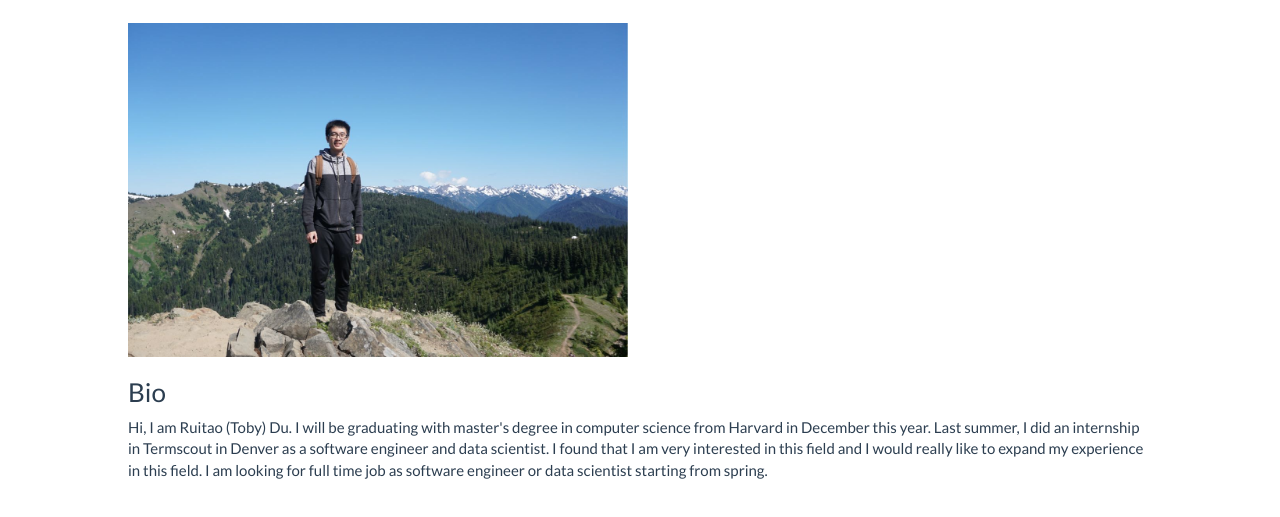
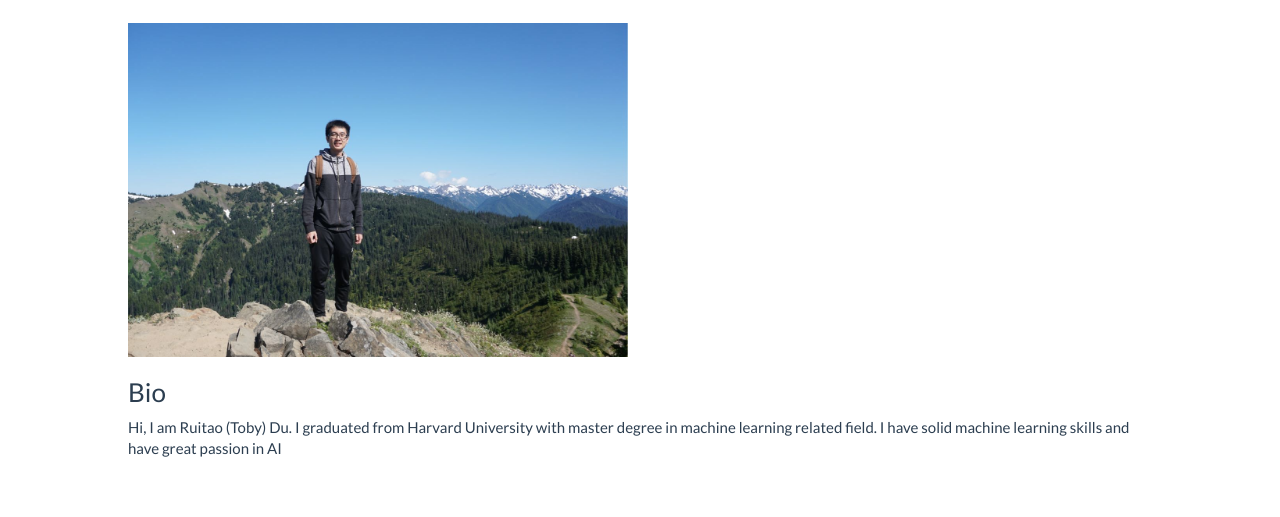
Before and after one commit to tobytoyuito/tobytoyuito.github.io, a plain HTML site: page index.html in a window 1280 px wide. Shown: the part 63-580 px from the top of the page. Drawn offline with nearby package versions, Linux system fonts and the light colour scheme.

Commit message:
update bio

```diff
--- a/index.html
+++ b/index.html
@@ -74,7 +74,7 @@
 <div class="content">
 <img class="bio-img" src="bio.jpg">
 <h3>Bio</h3>
-<p>Hi, I am Ruitao (Toby) Du. I will be graduating with master's degree in computer science from Harvard in December this year. Last summer, I did an internship in Termscout in Denver as a software engineer and data scientist. I found that I am very interested in this field and I would really like to expand my experience in this field. I am looking for full time job as software engineer or data scientist starting from spring.</p>
+<p>Hi, I am Ruitao (Toby) Du. I graduated from Harvard University with master degree in machine learning related field. I have solid machine learning skills and have great passion in AI</p>
 </div>
 
 <script src="https://code.jquery.com/jquery-1.10.2.min.js"></script>
```
